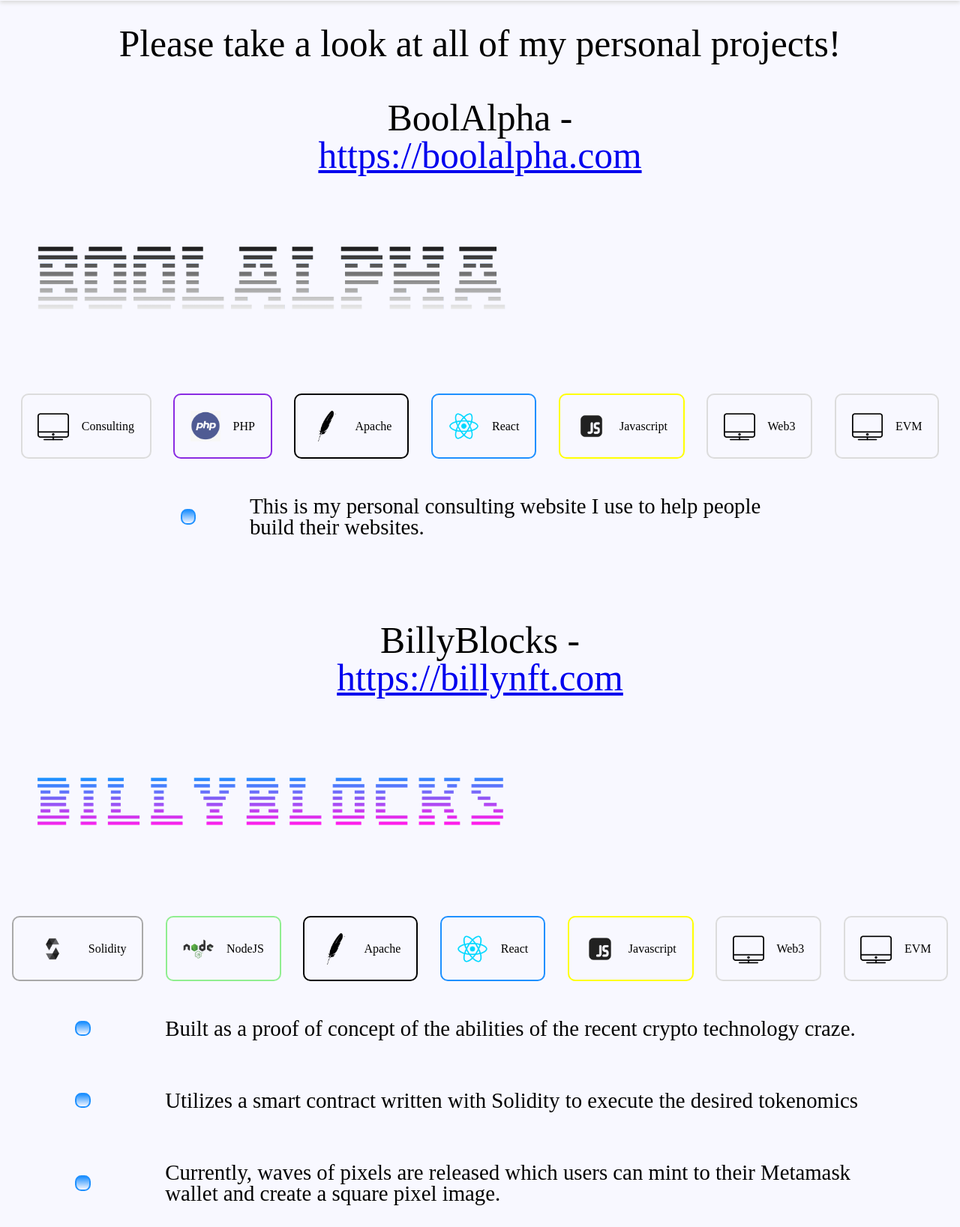
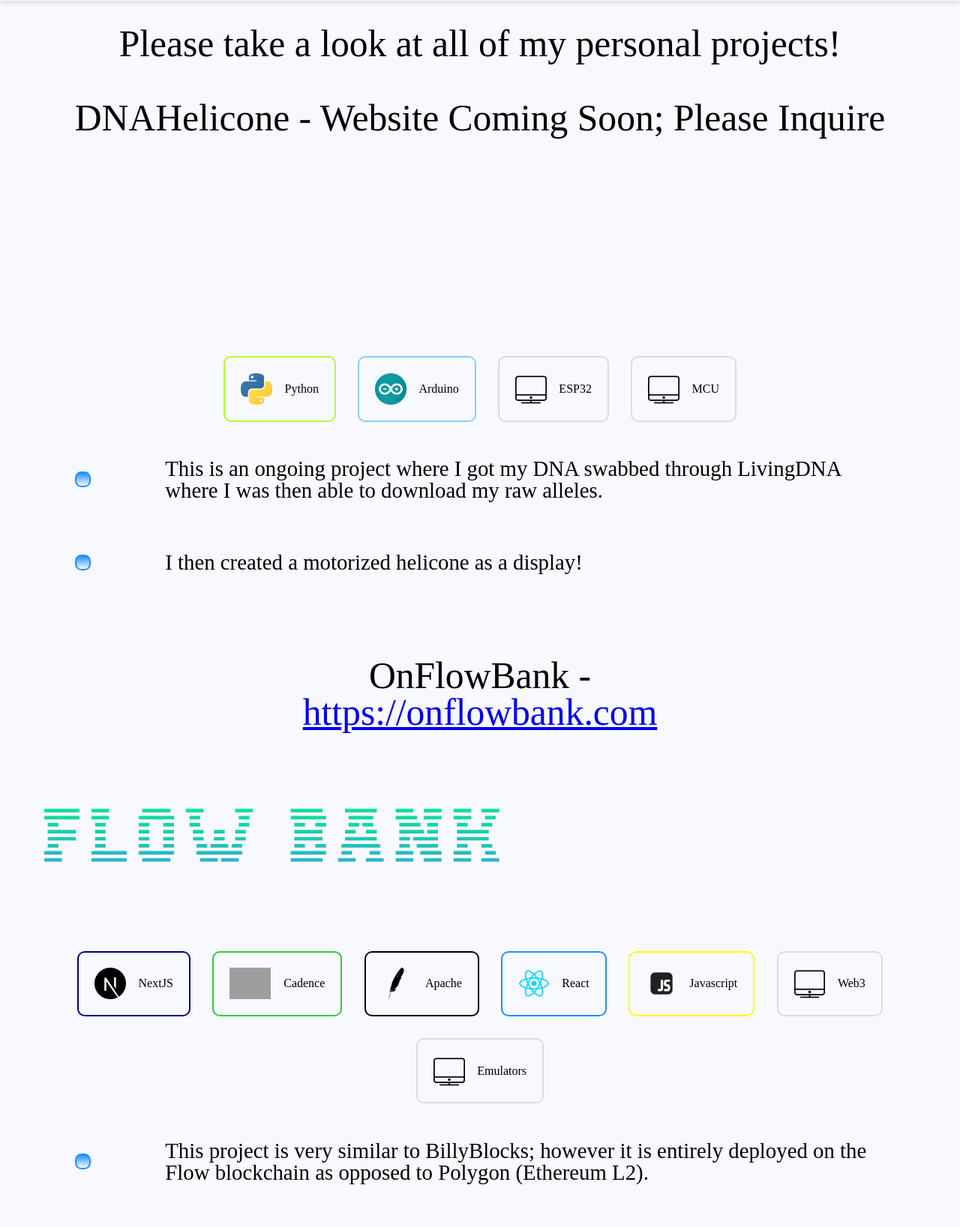
Before and after one commit to IggyWright/Resume, a PHP site: page /Projects in a window 1280 px wide. Shown: the part 283-1920 px from the top of the page at 75% size. Run offline with PHP 8.4, Linux system fonts and the light colour scheme; some web fonts are replaced; grey boxes are pictures that could not be loaded.

Commit message:
added onflowbank and dnahelicone to projects

```diff
--- a/css/projects.css
+++ b/css/projects.css
@@ -130,6 +130,15 @@
 .anycubic {
     border-color: deepskyblue;
 }
+.nextJs {
+    border-color: navy;
+}
+.cadence {
+    border-color: limegreen;
+}
+.arduino {
+    border-color: lightskyblue;
+}
 
 .techLogo {
     height: calc(16px + 2vmin);
--- a/lib/ResumeSite/Views/ProjectsView.php
+++ b/lib/ResumeSite/Views/ProjectsView.php
@@ -16,6 +16,29 @@ class ProjectsView extends View{
             <div id="projectsWidget">
                 <div id="projectsIntro">Please take a look at all of my personal projects!</div>
 HTML;
+
+        $html .= $this->buildProjectWidget(
+            "DNAHelicone",
+            "",
+            "img/projects/DNAHelicone",
+            ["Python", "Arduino", "ESP32", "MCU"],
+            [
+                "This is an ongoing project where I got my DNA swabbed through LivingDNA where I was then able to download my raw alleles.",
+                "I then created a motorized helicone as a display!"
+            ]
+        );
+
+        $html .= $this->buildProjectWidget(
+            "OnFlowBank",
+            "https://onflowbank.com",
+            "img/projects/OnFlowBank",
+            ["NextJS", "Cadence", "Apache", "React", "Javascript", "Web3", "Emulators"],
+            [
+                "This project is very similar to BillyBlocks; however it is entirely deployed on the Flow blockchain as opposed to Polygon (Ethereum L2).",
+                "This is intended as an enducational tool to help people build apps on the Flow network using the Cadence programming language.",
+                "Direct link to the Cadence smart contract can be found in the github <a href=\"https://github.com/boolalpha/FlowBank/blob/main/cadence/contracts/FlowBank.cdc\">here.</a>"
+            ]
+        );
 
         $html .= $this->buildProjectWidget(
             "BoolAlpha",
@@ -139,6 +162,8 @@ HTML;
         $html .= '<div class="projectTitle">' . $title;
         if($link != "") {
             $html .= ' - <a href="' . $link . '">' . $link . '</a>';
+        } else {
+            $html .= ' - Website Coming Soon; Please Inquire';
         }
         $html .= '</div>';
 
@@ -244,6 +269,15 @@ HTML;
             case 'SketchUp' :
                 return '<div class="techStack sketchup"><img class="techLogo" src="img/projects/logos/sketchupLogo.png"/>' . $tech . '</div>';
                 break;
+            case 'NextJS' :
+                return '<div class="techStack nextJs"><img class="techLogo" src="img/projects/logos/nextLogo.png"/>' . $tech . '</div>';
+                break;
+            case 'Cadence' :
+                return '<div class="techStack cadence"><img class="techLogo" src="img/projects/logos/flowLogo.png"/>' . $tech . '</div>';
+                break;
+            case 'Arduino' :
+                return '<div class="techStack arduino"><img class="techLogo" src="img/projects/logos/arduinoLogo.png"/>' . $tech . '</div>';
+                break;
             default:
                 return '<div class="techStack"><img class="techLogo" src="img/projects/logos/computerLogo.png"/>' . $tech . '</div>';
                 break;
```
Also changed, not shown: img/projects/OnFlowBank/FlowBankLogo.png (added), img/projects/logos/arduinoLogo.png (added), img/projects/logos/flowLogo.jpg (added), img/projects/logos/nextLogo.png (added), 7 other files.
